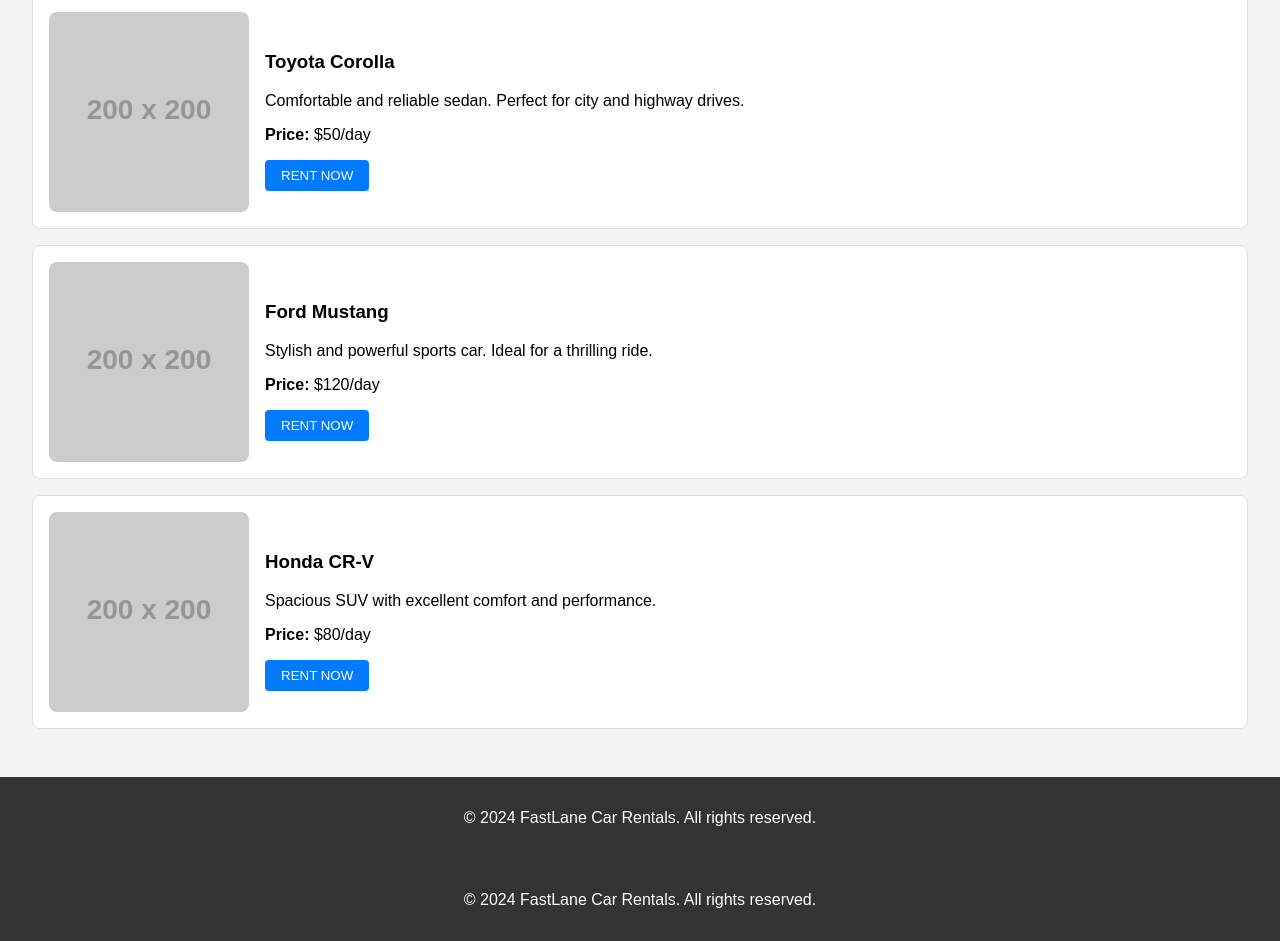
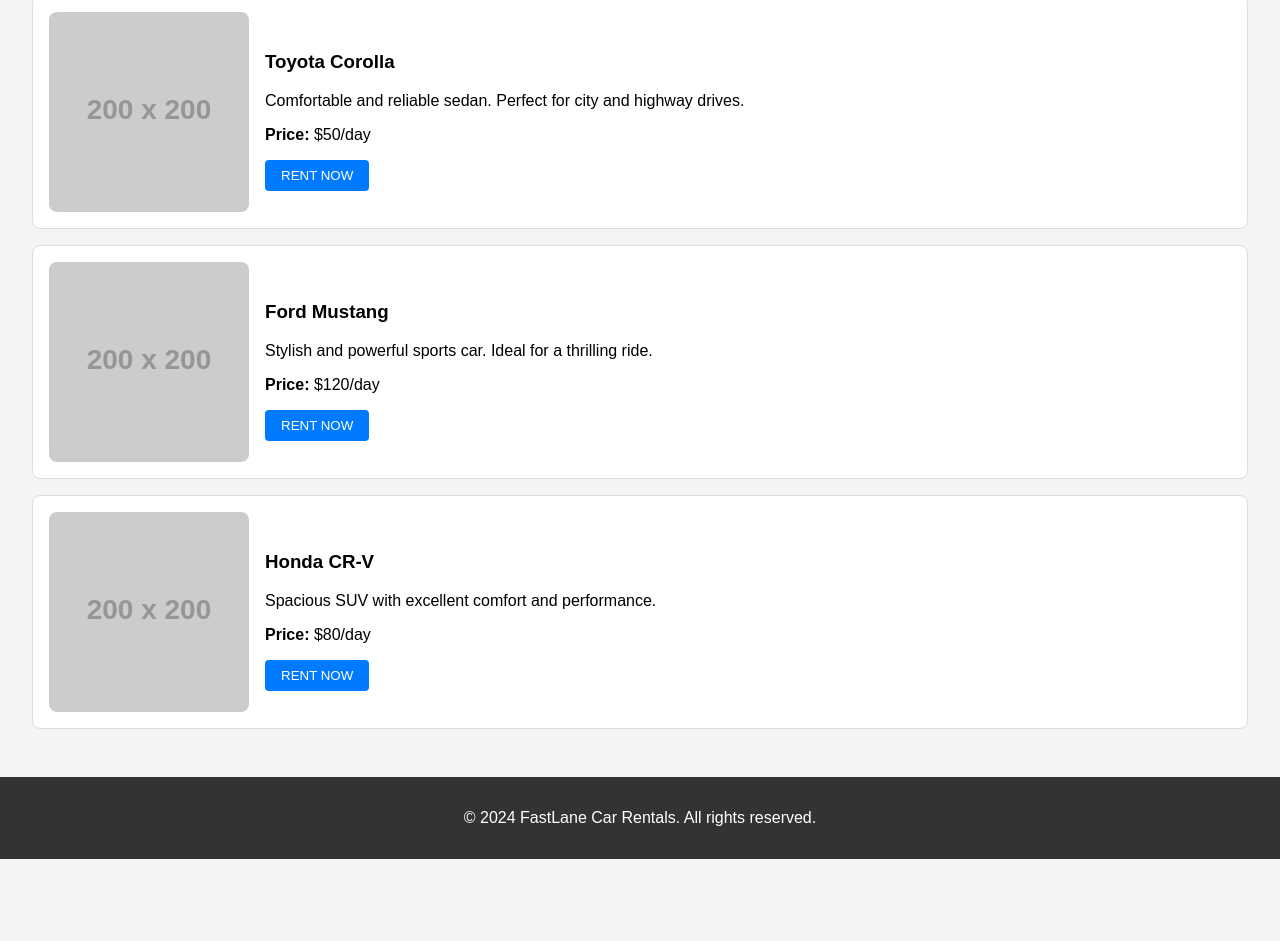
Before and after one commit to SaiPrakash507/Rental-Website, a plain HTML site: page index.html in a window 1280 px wide. Shown: the part 251-1192 px from the top of the page. After the commit the page ends 1110 px from the top, so only its background shows below. Drawn offline with Linux system fonts and the light colour scheme; placeholder pictures from the web are drawn by us.

Commit message:
Removed the changes

```diff
--- a/index.html
+++ b/index.html
@@ -118,12 +118,3 @@
     </footer>
 </body>
 </html>
-
-<html>
-<body>
-</div>
-<footer>
-    <p>&copy; 2024 FastLane Car Rentals. All rights reserved.</p>
-</footer>
-</body>
-</html>
```
